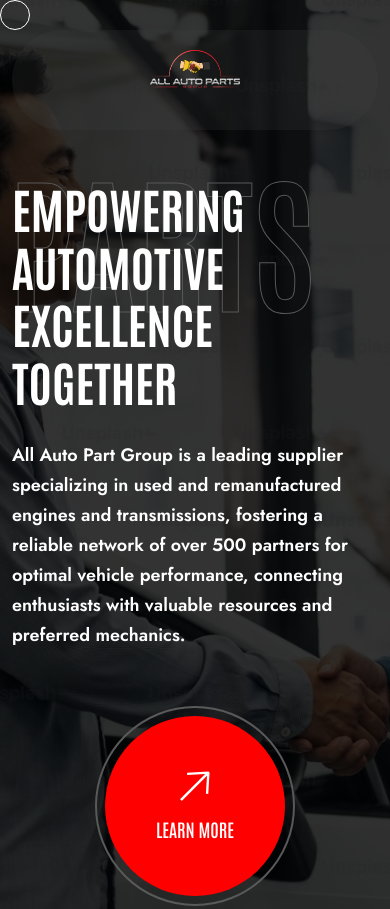
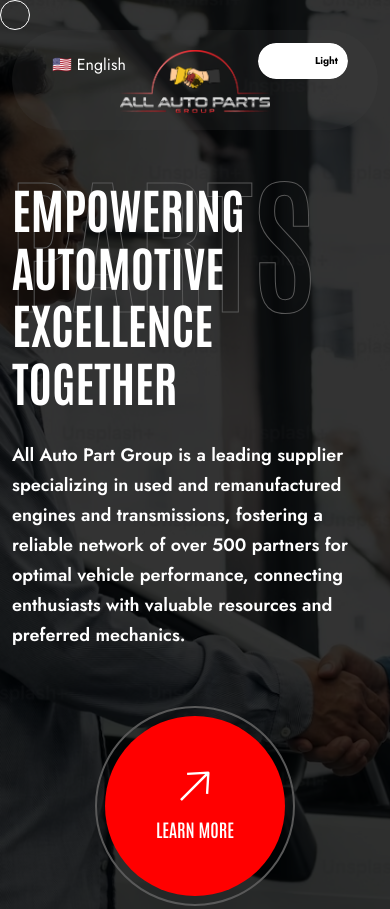
Before and after one commit to Planet01Repo/allautopartsgroup, a plain HTML site: page index.html in a window 390 px wide. Shown: the top 909 px of the page. Drawn offline with Linux system fonts and the light colour scheme.

Commit message:
Logo, Toggle button, greyscale

```diff
--- a/assets/css/responsive.css
+++ b/assets/css/responsive.css
@@ -303,9 +303,22 @@
         padding: 0px 30px;
     }
 
-    ul.header-cta-btn {
-        display: none;
+    .khalif-main-manu-content {
+        display: flex;
+        flex-direction: column;
     }
+
+    ul.header-cta-btn.float-right {
+        display: flex;
+        margin: 0;
+        justify-content: space-between;
+        position: relative;
+    bottom: 90px;
+    }
+
+    /* ul.header-cta-btn {
+        display: block;
+    } */
 
     .khalif-header-wrape {
         top: 30px;
--- /dev/null
+++ b/assets/css/toggle.css
@@ -0,0 +1,151 @@
+#button-4 .knobs:before
+{
+    position: absolute;
+  top: 4px;
+  left: 4px;
+  width: 35px;
+  height: 27px;
+  color: black;
+  font-size: 10px;
+  font-weight: bold;
+  text-align: center;
+  line-height: 1;
+  padding: 9px 4px;
+  background-color: transparent;
+  /* background-color: rgba(255, 255, 255, 0.484); */
+  /* background-color:rgba(255, 255, 255, 0.484); */
+  /* background-color: black; */
+  border-radius: 50%;
+  transition: 0.3s cubic-bezier(0.18, 0.89, 0.35, 1.15) all;
+}
+#button-4 .knobs:after {
+  position: absolute;
+  top: 4px;
+  left: 4px;
+  width: 35px;
+  height: 27px;
+  color: black;
+  font-size: 10px;
+  font-weight: bold;
+  text-align: center;
+  line-height: 1;
+  padding: 9px 4px;
+  /* border: 1px solid wheat; */
+  background-color: white;
+  border-radius: 50%;
+  transition: 0.3s cubic-bezier(0.18, 0.89, 0.35, 1.15) all;
+}
+
+#button-4 .knobs:before {
+  content: "Dark";
+}
+
+#button-4 .knobs:after {
+  content: "Light";
+}
+
+#button-4 .knobs:after {
+  top: -28px;
+  right: 4px;
+  left: auto;
+  background-color: white;
+}
+
+#button-4 .checkbox:checked + .knobs:before {
+  top: -28px;
+
+}
+
+#button-4 .checkbox:checked + .knobs:after {
+  top: 4px;
+}
+
+#button-4 .checkbox:checked ~ .layer {
+  background-color: white;
+}
+
+/* #app-cover {
+  display: table;
+  width: 600px;
+  margin: 80px auto;
+  counter-reset: button-counter;
+} */
+
+
+.toggle-button-cover {
+  display: table-cell;
+  position: relative;
+  width: 200px;
+  height: 140px;
+  box-sizing: border-box;
+}
+
+.button-cover {
+  height: 100px;
+  margin: 20px;
+  background-color: black;
+  box-shadow: 0 10px 20px -8px #c5d6d6;
+  border-radius: 4px;
+}
+
+.button-cover:before {
+  counter-increment: button-counter;
+  content: counter(button-counter);
+  position: absolute;
+  right: 0;
+  bottom: 0;
+  color: #d7e3e3;
+  font-size: 12px;
+  line-height: 1;
+  padding: 5px;
+}
+
+.button-cover,
+.knobs,
+.layer {
+  position: absolute;
+  top: 0;
+  right: 0;
+  bottom: 0;
+  left: 0;
+}
+
+.button {
+  position: relative;
+  /* top: 50%; */
+  width: 90px;
+  height: 36px;
+  /* margin: -20px auto 0 auto; */
+  overflow: hidden;
+}
+
+.button.r,
+.button.r .layer {
+  border-radius: 100px;
+}
+
+.button.b2 {
+  border-radius: 2px;
+}
+
+.checkbox {
+  position: relative;
+  width: 100%;
+  height: 100%;
+  padding: 0;
+  margin: 0;
+  opacity: 0;
+  cursor: pointer;
+  z-index: 3;
+}
+
+.knobs {
+  z-index: 2;
+}
+
+.layer {
+  width: 100%;
+  background-color: rgba(255, 255, 255, 0.484);
+  transition: 0.3s ease all;
+  z-index: 1;
+}
--- a/index.html
+++ b/index.html
@@ -40,7 +40,7 @@
     <link rel="stylesheet" href="assets/css/styleswitcher.css" />
     <link rel="stylesheet" href="style.css" />
     <link rel="stylesheet" href="assets/css/responsive.css" />
-
+    <link rel="stylesheet" href="assets/css/toggle.css">
     <!-- color switcher css here -->
     <link
       rel="stylesheet"
@@ -273,7 +273,7 @@
                       src="assets/img/autopartsLogo.png"
                       alt="logo"
                       class="img-fluid"
-                      style="width: 90px"
+                      style="width: 150px"
                   /></a>
                 </div>
                 <!-- main menu area start -->
@@ -302,7 +302,7 @@
                     </div>
                   </li>
                   <li>
-                    <input
+                    <!-- <input
                       type="checkbox"
                       id="dark-mode-toggle"
                       class="toggle-checkbox"
@@ -311,7 +311,18 @@
                     <label for="dark-mode-toggle" class="toggle-label">
                       <span class="dark-label">Dark</span>
                       <span class="light-label">Light</span>
-                    </label>
+                    </label> -->
+
+
+
+
+                                  <div class="button r" id="button-4" >
+                                      <input type="checkbox" class="checkbox" id="dark-mode-toggle" checked/>
+                                      <div class="knobs"></div>
+                                      <div class="layer"></div>
+                                    </div>
+
+
                   </li>
                   <!-- <li>
                     <a
--- a/style.css
+++ b/style.css
@@ -380,7 +380,7 @@ label {
 .sticky {
     left: 0;
     margin: auto;
-    position: fixed;
+    /* position: fixed; */
     top: 0;
     width: 100%;
     z-index: 99;
@@ -427,7 +427,7 @@ ul.header-cta-btn li a i {
 ul.header-cta-btn {
     margin: 30px 0;
     display: flex;
-    align-items: center;
+    /* align-items: center; */
 }
 
 ul.header-cta-btn li {
@@ -2832,9 +2832,9 @@ ul.footer-social li a i {
     margin-bottom: 4px;
     padding-left: 8px;
 }
-.fill-grey{
+/* .fill-grey{
     filter: grayscale(1);
-}
+} */
 /* Extra small devices (phones, 600px and down) */
 @media only screen and (max-width: 600px) {
     .custom-width-mobile-logo{
```
